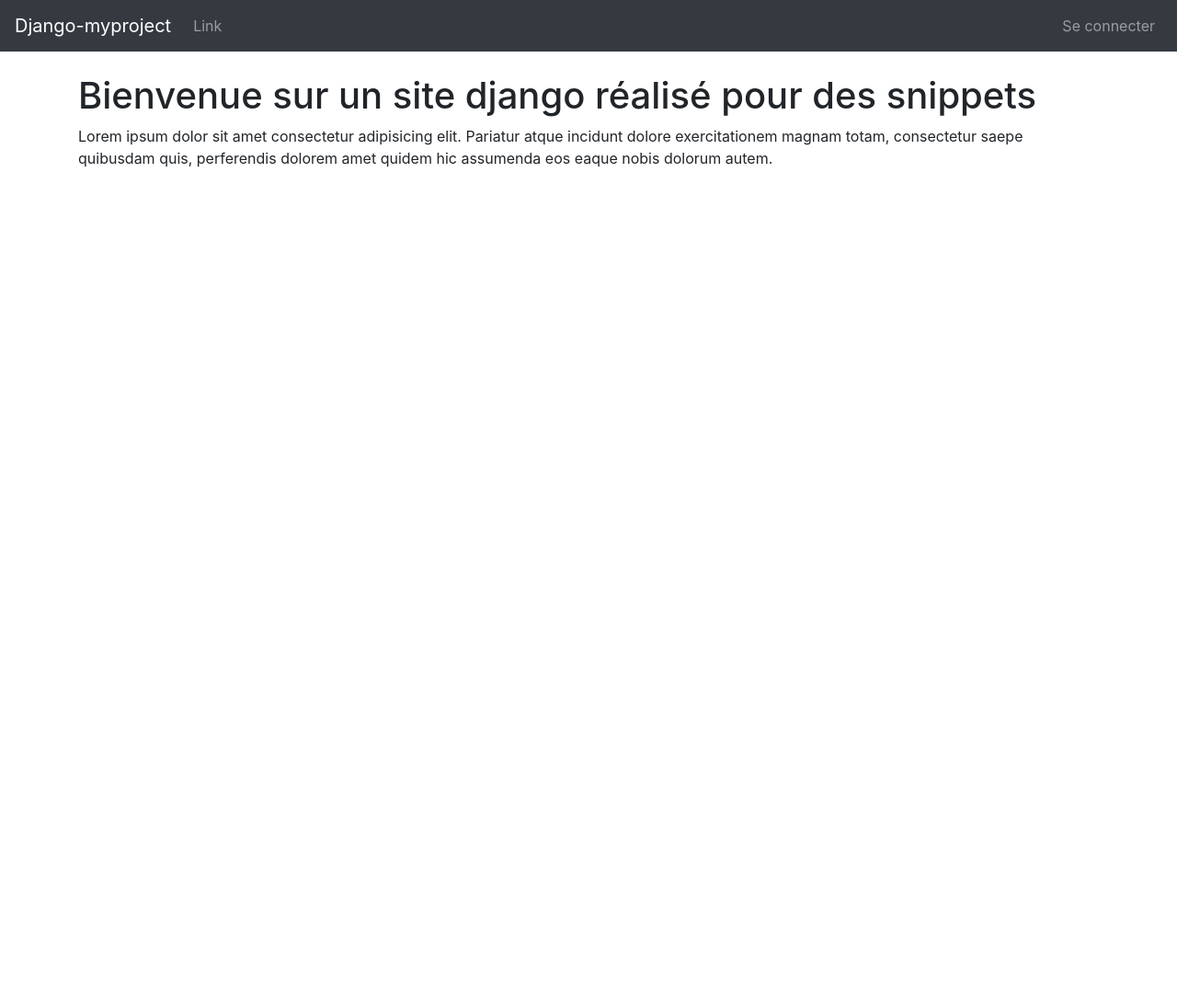
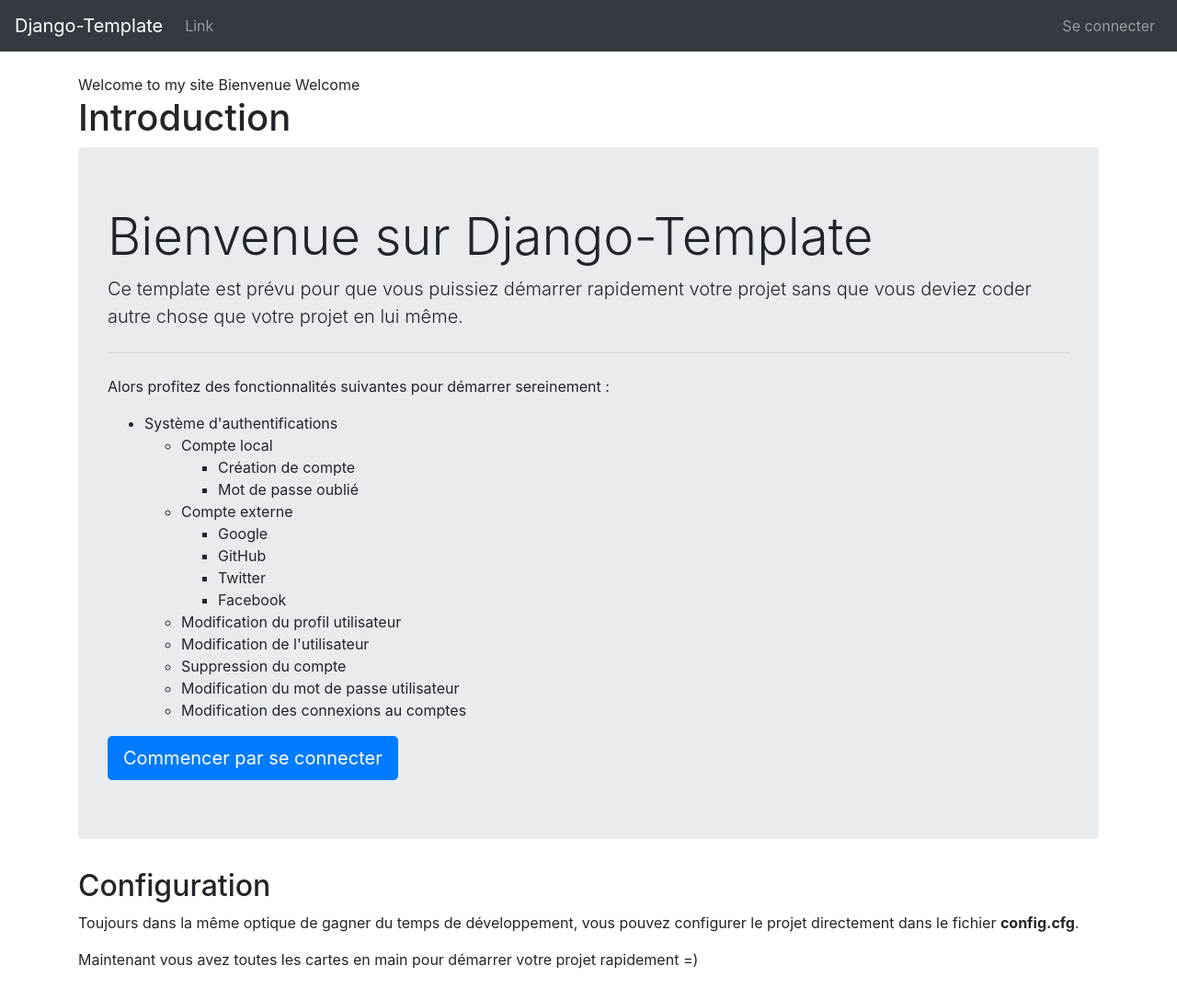
Before and after one commit to Couapy/django-template, a Django app: page / in a window 1280 px wide. Shown: the whole page at 92% size. Before the commit the page ends 182 px from the top, so only its background shows below. Run offline with Django 3.2, Linux system fonts and the light colour scheme; parts of the project's set-up code (start-up, migrations or seed data) failed here and were passed over; some libraries are stand-ins or nearby versions.

Commit message:
Fix bugs, optitmisations and coherence

```diff
--- a/accounts/templates/account/settings/password.html
+++ b/accounts/templates/account/settings/password.html
@@ -30,6 +30,7 @@
         </div>
         {% endif %}
         <form action="{% url 'account:password' %}" method="POST">
+            {% csrf_token %}
             {{ password_form|crispy }}
             <input type="submit" value="Enregistrer" class="btn btn-primary">
             <input type="reset" value="Annuler" class="btn btn-secondary">
--- a/config.cfg
+++ b/config.cfg
@@ -1,6 +1,5 @@
 [DJANGO]
 SECRET_KEY = your_key_here
-DEBUG = True
 
 [EMAIL]
 EMAIL_HOST = localhost
--- a/myproject/settings.py
+++ b/myproject/settings.py
@@ -14,16 +14,18 @@ config.read(BASE_DIR + "/config.cfg")
 SECRET_KEY = config.get("DJANGO", "SECRET_KEY")
 
 # SECURITY WARNING: don't run with debug turned on in production!
-DEBUG = config.get("DJANGO", "DEBUG")
+DEBUG = True
 
 ALLOWED_HOSTS = []
 
 # Email configuration
+EMAIL_BACKEND = 'django.core.mail.backends.smtp.EmailBackend'
 EMAIL_HOST = config.get("EMAIL", "EMAIL_HOST")
 EMAIL_PORT = config.get("EMAIL", "EMAIL_PORT")
 EMAIL_HOST_USER = config.get("EMAIL", "EMAIL_HOST_USER")
 EMAIL_HOST_PASSWORD = config.get("EMAIL", "EMAIL_HOST_PASSWORD")
 EMAIL_USE_TLS = config.get("EMAIL", "EMAIL_USE_TLS")
+EMAIL_USE_TLS = config.get("EMAIL", "EMAIL_USE_SSL")
 DEFAULT_FROM_EMAIL = config.get("EMAIL", "DEFAULT_FROM_EMAIL")
 
 # Application definition
@@ -50,6 +52,7 @@ MIDDLEWARE = [
     'django.contrib.auth.middleware.AuthenticationMiddleware',
     'django.contrib.messages.middleware.MessageMiddleware',
     'django.middleware.clickjacking.XFrameOptionsMiddleware',
+    'django.middleware.locale.LocaleMiddleware',
 ]
 
 ROOT_URLCONF = 'myproject.urls'
--- a/myproject/templates/index.html
+++ b/myproject/templates/index.html
@@ -1,10 +1,61 @@
 {% extends 'base.html' %}
+{% load i18n %}
+
 
 {% block title %}Un site de snippets =){% endblock title %}
 
 {% block content %}
-    <h1>Bienvenue sur un site django réalisé pour des snippets</h1>
-    <p>
-        Lorem ipsum dolor sit amet consectetur adipisicing elit. Pariatur atque incidunt dolore exercitationem magnam totam, consectetur saepe quibusdam quis, perferendis dolorem amet quidem hic assumenda eos eaque nobis dolorum autem.
-    </p>
+    {% trans "Bienvenue" as b1 %}
+    {% trans "Welcome" as b2 %}
+    {% blocktrans %}Welcome to my site {{ b1 }} {{ b2 }}{% endblocktrans %}
+    <h1>Introduction</h1>
+    <div class="jumbotron">
+        <h1 class="display-4">Bienvenue sur Django-Template</h1>
+        <p class="lead">
+            Ce template est prévu pour que vous puissiez démarrer rapidement votre projet sans que vous deviez coder autre chose
+            que votre projet en lui même.
+        </p>
+        <hr class="my-4">
+        <p>
+            Alors profitez des fonctionnalités suivantes pour démarrer sereinement :
+            <ul>
+                <li>Système d'authentifications
+                    <ul>
+                        <li>Compte local
+                            <ul>
+                                <li>Création de compte</li>
+                                <li>Mot de passe oublié</li>
+                            </ul>
+                        </li>
+                        <li>Compte externe
+                            <ul>
+                                <li>Google</li>
+                                <li>GitHub</li>
+                                <li>Twitter</li>
+                                <li>Facebook</li>
+                            </ul>
+                        </li>
+                        <li>Modification du profil utilisateur</li>
+                        <li>Modification de l'utilisateur</li>
+                        <li>Suppression du compte</li>
+                        <li>Modification du mot de passe utilisateur</li>
+                        <li>Modification des connexions au comptes</li>
+                    </ul>
+                </li>
+
+            </ul>
+        </p>
+        <a class="btn btn-primary btn-lg" href="{% url 'login' %}" role="button">Commencer par se connecter</a>
+    </div>
+
+    <h2>Configuration</h2>
+    <div class="pb-3">
+        <p>
+            Toujours dans la même optique de gagner du temps de développement, vous pouvez configurer le projet directement dans
+            le fichier <strong>config.cfg</strong>.
+        </p>
+        <p>
+            Maintenant vous avez toutes les cartes en main pour démarrer votre projet rapidement =)
+        </p>
+    </div>
 {% endblock content %}
--- a/myproject/templates/nav.html
+++ b/myproject/templates/nav.html
@@ -1,6 +1,6 @@
 {% load static %}
 <nav class="navbar navbar-expand-lg navbar-dark bg-dark">
-    <a class="navbar-brand" href="#">Django-myproject</a>
+    <a class="navbar-brand" href="/">Django-Template</a>
     <button class="navbar-toggler" type="button" data-toggle="collapse" data-target="#navbarSupportedContent"
         aria-controls="navbarSupportedContent" aria-expanded="false" aria-label="Toggle navigation">
         <span class="navbar-toggler-icon"></span>
--- a/myproject/templates/registration/login.html
+++ b/myproject/templates/registration/login.html
@@ -20,8 +20,8 @@
 </div>
 <h2>Se connecter avec un service tiers</h2>
 <div class="mb-3">
+    <a href="{% url 'social:begin' 'google-oauth2' %}">Connectez-vous avec Google</a><br>
     <a href="{% url 'social:begin' 'github' %}">Connectez-vous avec GitHub</a><br>
-    <a href="{% url 'social:begin' 'google-oauth2' %}">Connectez-vous avec Google</a><br>
     <a href="{% url 'social:begin' 'twitter' %}">Connectez-vous avec Twitter</a><br>
     <a href="{% url 'social:begin' 'facebook' %}">Connectez-vous avec Facebook</a><br>
 </div>
```
Also changed, not shown: myproject/views.py (line endings or trailing spaces).
